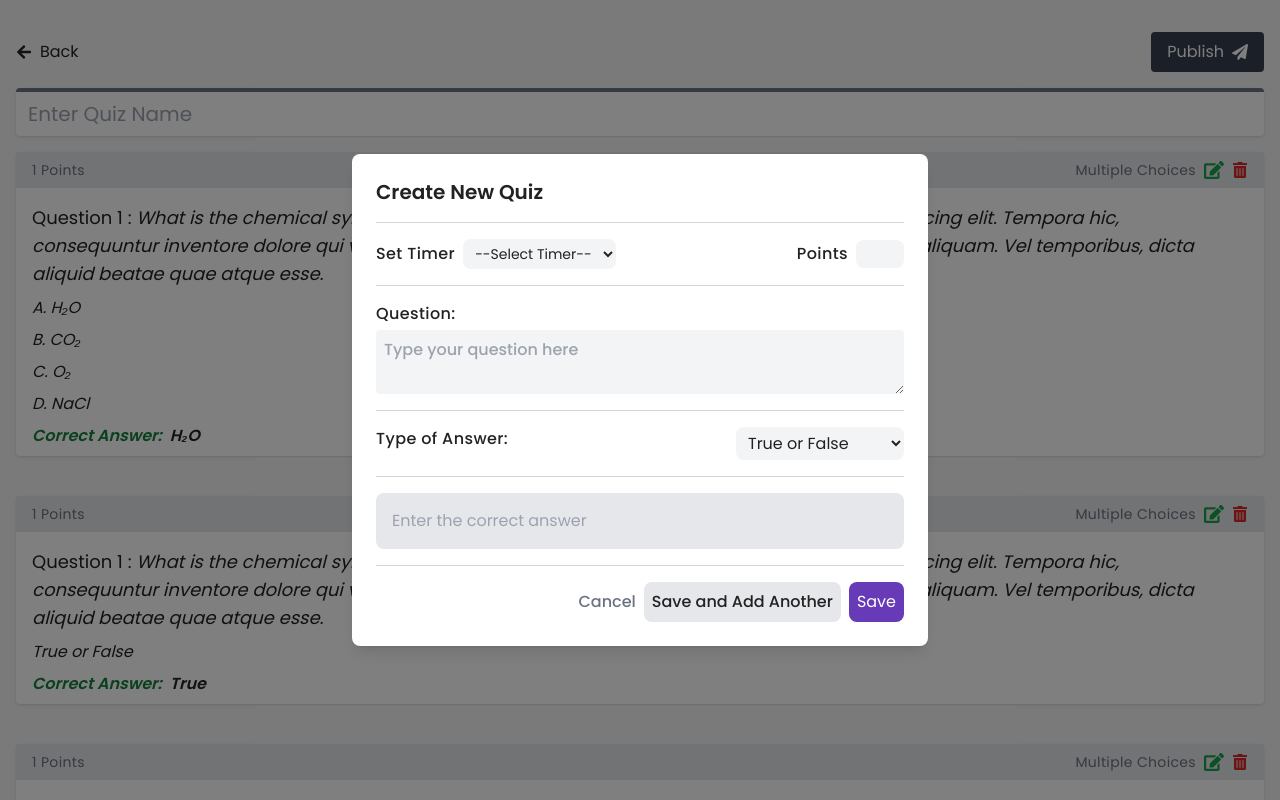
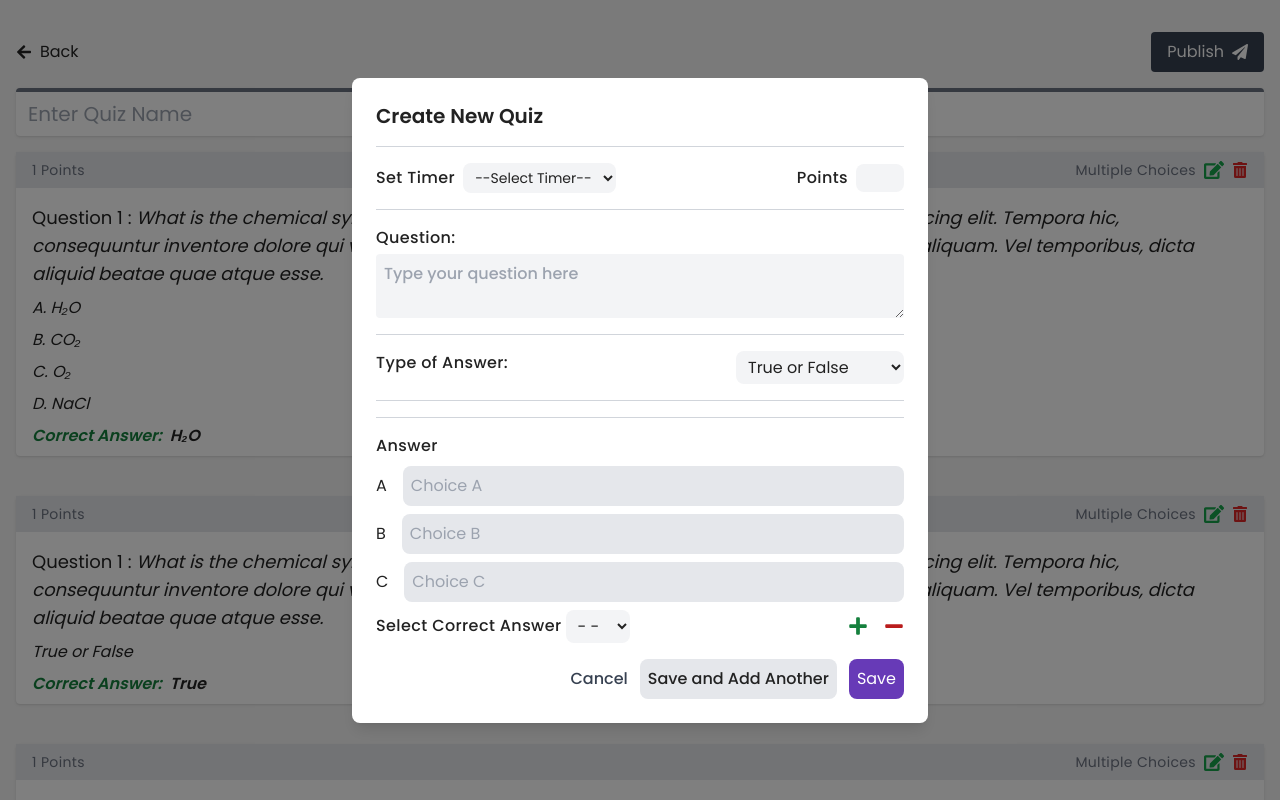
Before and after one commit to vigiperez24/Your-Reviewer, a React (Vite) app: page /AddQuiz in a window 1280 px wide. Shown: the top 800 px of the page. Built offline with nearby package versions, Linux system fonts and the light colour scheme.

Commit message:
Create & Update Modal

```diff
--- a/src/components/AddQuizLayout/CreateQuiz.jsx
+++ b/src/components/AddQuizLayout/CreateQuiz.jsx
@@ -6,6 +6,7 @@ import {
   FaTrashAlt,
   FaEdit,
   FaPlus,
+  FaMinus,
 } from "react-icons/fa";
 function CreateQuiz() {
   return (
@@ -162,7 +163,7 @@ function CreateQuiz() {
           <div>
             <h1 className="text-xl font-semibold">Create New Quiz</h1>
           </div>
-            <hr className="border-1 border-gray-300" />
+          <hr className="border-1 border-gray-300" />
           {/* Time and Points */}
           <div className="flex justify-between items-center">
             {" "}
@@ -207,16 +208,20 @@ function CreateQuiz() {
           {/* Type of question Drop down */}
           <div className="flex  justify-between items-start gap-1">
             <p className="font-medium tracking-wide">Type of Answer:</p>
-            <select className="bg-gray-100 rounded-lg px-2 py-1 outline-buttonBg" name="" id="">
+            <select
+              className="bg-gray-100 rounded-lg px-2 py-1 outline-buttonBg"
+              name=""
+              id=""
+            >
               <option value="true-false">True or False</option>
               <option value="multiple">Multiple Choices</option>
               <option value="Identification">Identification</option>
             </select>
           </div>
           <hr className="border-1 border-gray-300" />
-          {/* Correct Answer of true or false*/}
+          {/*  Answer of true or false*/}
           <div className="flex justify-between hidden">
-            <p className="font-medium tracking-wide">Correct Answer</p>
+            <p className="font-medium tracking-wide">Answer:</p>
             <div className="flex justify-between items-cent gap-2">
               <label>
                 <input type="radio" name="answer" value="True" /> True
@@ -226,16 +231,75 @@ function CreateQuiz() {
               </label>
             </div>
           </div>
-          {/* Correct Answer of Identification */}
-          <div>
-            <input className="w-full bg-gray-200 p-4 rounded-lg outline-buttonBg" type="text" placeholder="Enter the correct answer" />
+          {/*  Answer of Identification */}
+          <div className="flex flex-col gap-2 hidden">
+            <p className="font-medium tracking-wide">Correct Answer</p>
+            <input
+              className="w-full bg-gray-200 p-4 rounded-lg outline-buttonBg"
+              type="text"
+              placeholder="Enter the correct answer"
+            />
           </div>
           <hr className="border-1 border-gray-300" />
+          {/* Answer of Multiple choices */}
+          <div className="flex flex-col gap-2">
+            <h1 className="font-medium tracking-wide">Answer</h1>
+            {/* Label and Choices */}
+            <div className="flex items-center justify-center gap-4">
+              <p className="">A</p>
+              <input
+                className="w-full bg-gray-200 p-2 rounded-lg outline-buttonBg"
+                type="text"
+                placeholder="Choice A"
+              />
+            </div>
+            <div className="flex items-center justify-center gap-4">
+              <p className="">B</p>
+              <input
+                className="w-full bg-gray-200 p-2 rounded-lg outline-buttonBg"
+                type="text"
+                placeholder="Choice B"
+              />
+            </div>
+            <div className="flex items-center justify-center gap-4">
+              <p className="">C</p>
+              <input
+                className="w-full bg-gray-200 p-2 rounded-lg outline-buttonBg"
+                type="text"
+                placeholder="Choice C"
+              />
+            </div>
+            {/* Correct Answer and Buttons */}
+            <div className="flex items-center justify-between">
+              <div className="flex  items-center gap-1">
+                <p className="font-medium tracking-wide">Select Correct Answer</p>
+                <select
+                  className="bg-gray-100 rounded-lg px-2 py-1 outline-buttonBg w-16"
+                  name=""
+                  id=""
+                >
+                  <option value="">- -</option>
+                  <option value="A">A</option>
+                  <option value="B">B</option>
+                  <option value="C">C</option>
+                </select>
+              </div>
+              {/* Two buttons right */}
+              <div className="flex items-center justify-center gap-4">
+                <button><FaPlus className="text-xl text-green-700 hover:text-green-500" /></button>
+                <button><FaMinus className="text-xl text-red-700 hover:text-green-500" /></button>
+              </div>
+            </div>
+          </div>
           {/* Three Buttons */}
-          <div className="flex gap-2 justify-end">
-            <button className="text-gray-500 font-medium">Cancel</button>
-            <button className="bg-gray-200 p-2 rounded-lg font-medium">Save and Add Another</button>
-            <button className="bg-buttonBg hover:bg-bgButtonHover px-2 text-white rounded-lg">Save</button>
+          <div className="flex gap-3 justify-end">
+            <button className="text-gray-700 font-medium">Cancel</button>
+            <button className="bg-gray-200 p-2 rounded-lg font-medium">
+              Save and Add Another
+            </button>
+            <button className="bg-buttonBg hover:bg-bgButtonHover px-2 text-white rounded-lg">
+              Save
+            </button>
           </div>
         </div>
       </div>
```
